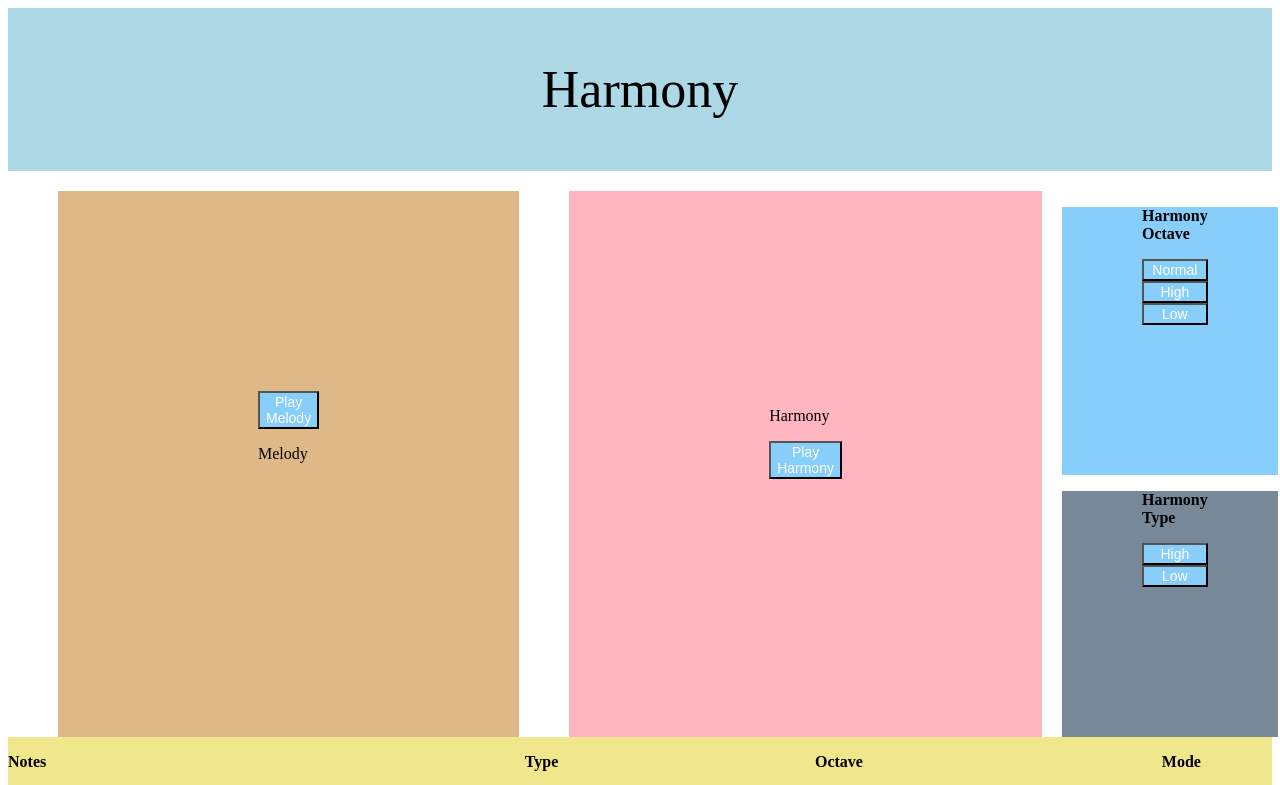
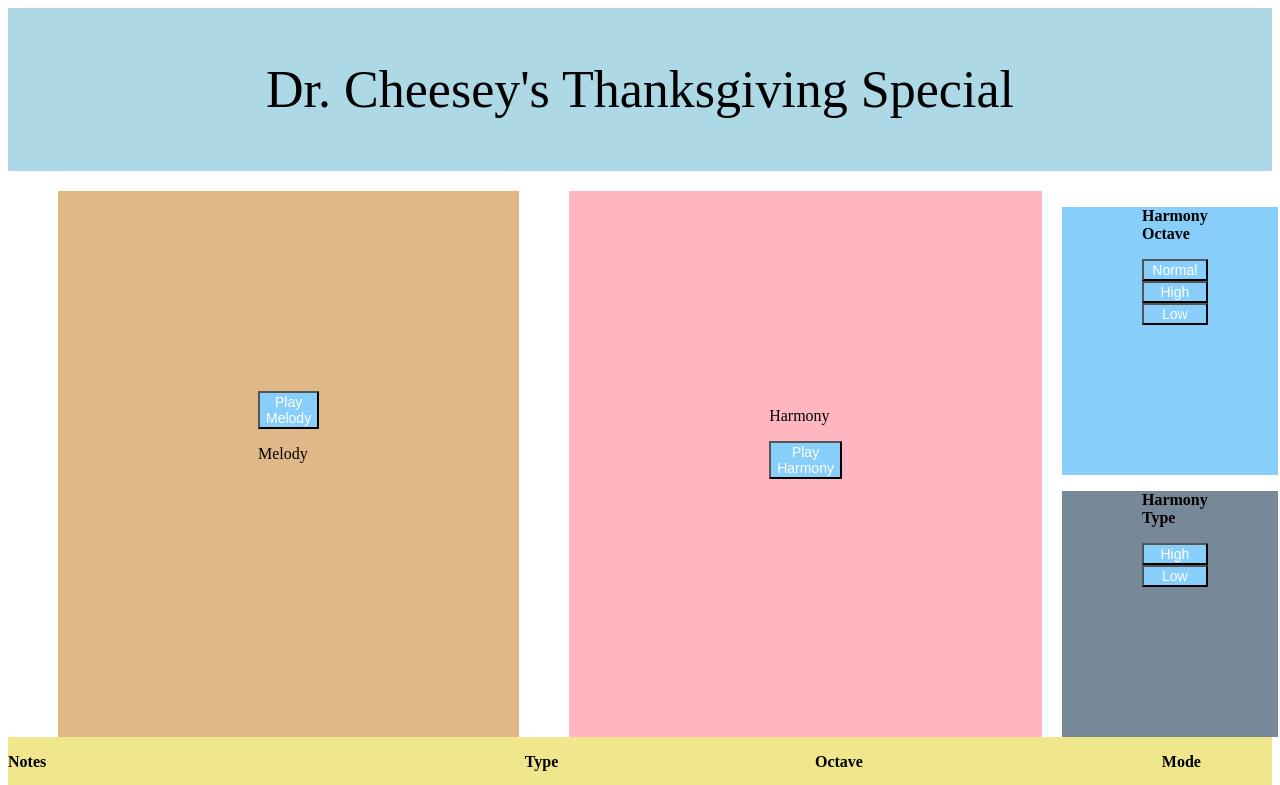
Before and after one commit to andrewvt97/Harmonious, a React (Vite) app: page / in a window 1280 px wide. Shown: the top 785 px of the page. Built offline with nearby package versions, Linux system fonts and the light colour scheme.

Commit message:
Change title for a joke

```diff
--- a/src/components/App.jsx
+++ b/src/components/App.jsx
@@ -172,7 +172,7 @@ function App() {
       <>
 
         <div className='header'>
-          <p className='website-name'> Harmony</p>
+          <p className='website-name'> Dr. Cheesey's Thanksgiving Special</p>
         </div>
         <div className='display'>
         <div className='melody-display'>
```
